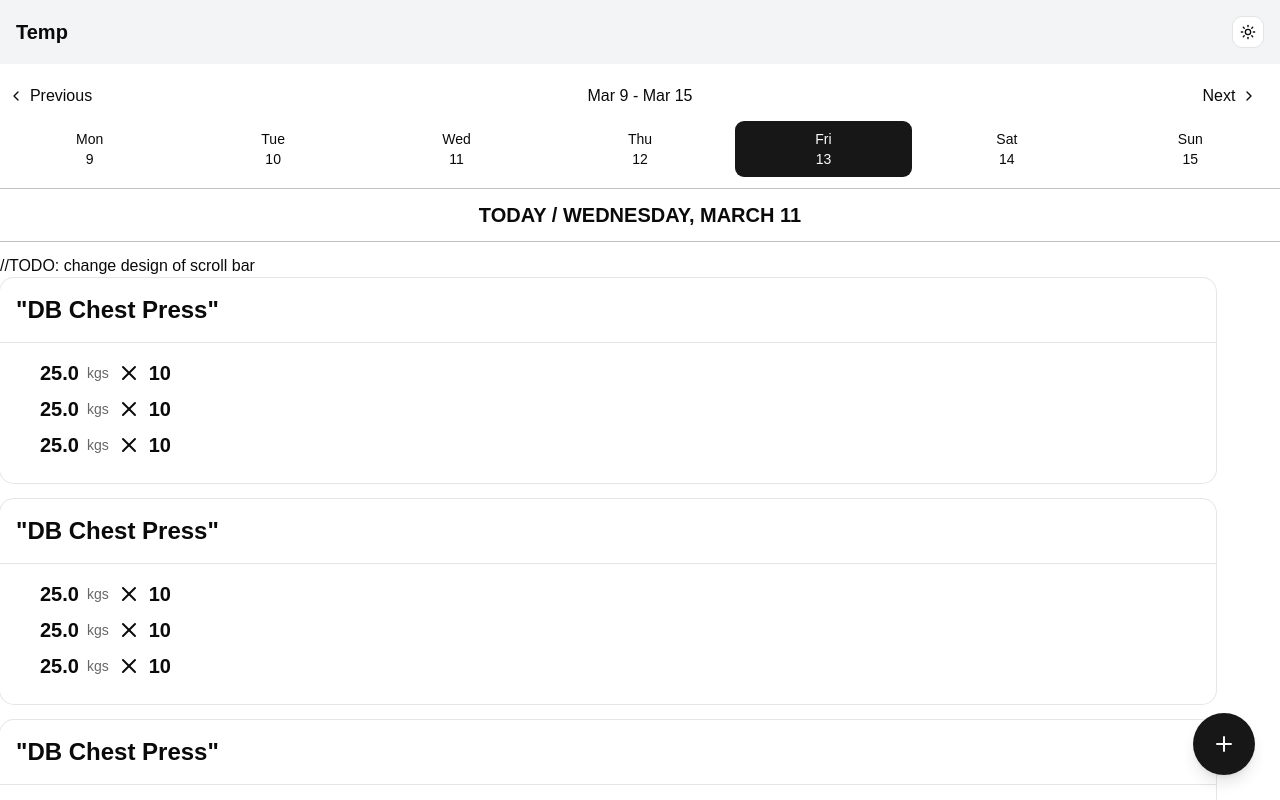
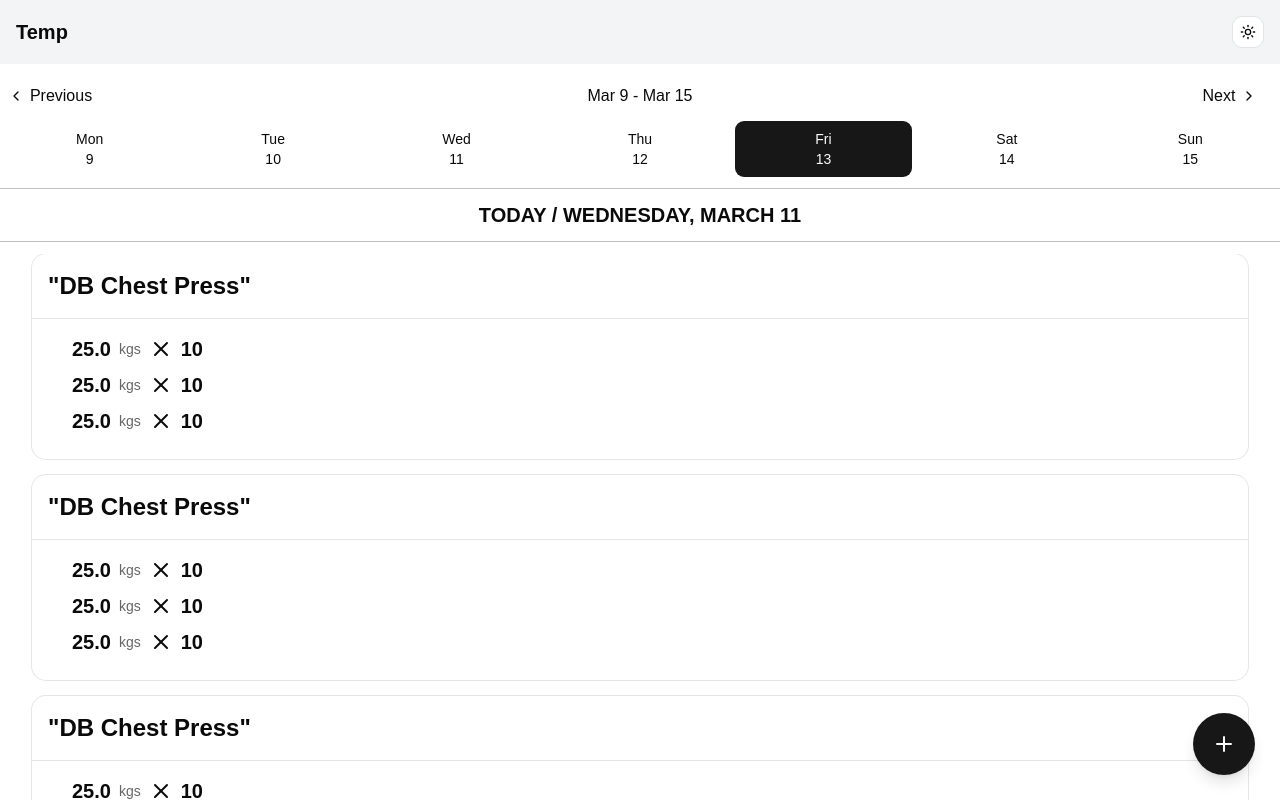
Before and after one commit to Tobias0013/gym-tracker, a Next.js app: page / in a window 1280 px wide. Built offline with nearby package versions, Linux system fonts and the light colour scheme.

Commit message:
feat: integrate ScrollBar into WorkoutSection for improved scrolling experience

```diff
--- a/src/components/WorkoutSection/index.tsx
+++ b/src/components/WorkoutSection/index.tsx
@@ -1,18 +1,17 @@
-import { ScrollArea } from "@/components/ui/scroll-area";
+import { ScrollArea, ScrollBar } from "@/components/ui/scroll-area";
 import WorkoutCard from "./WorkoutCard";
 
 export default function WorkoutSection() {
   return (
-    <div className="flex flex-col items-center">
-      <ScrollArea className="w-full">
-        //TODO: change design of scroll bar
+    <ScrollArea className="w-full">
+      <div className="flex flex-col items-center">
         <WorkoutCard />
         <WorkoutCard />
         <WorkoutCard />
         <WorkoutCard />
         <WorkoutCard />
         <WorkoutCard />
-      </ScrollArea>
-    </div>
+      </div>
+    </ScrollArea>
   );
 }
```
